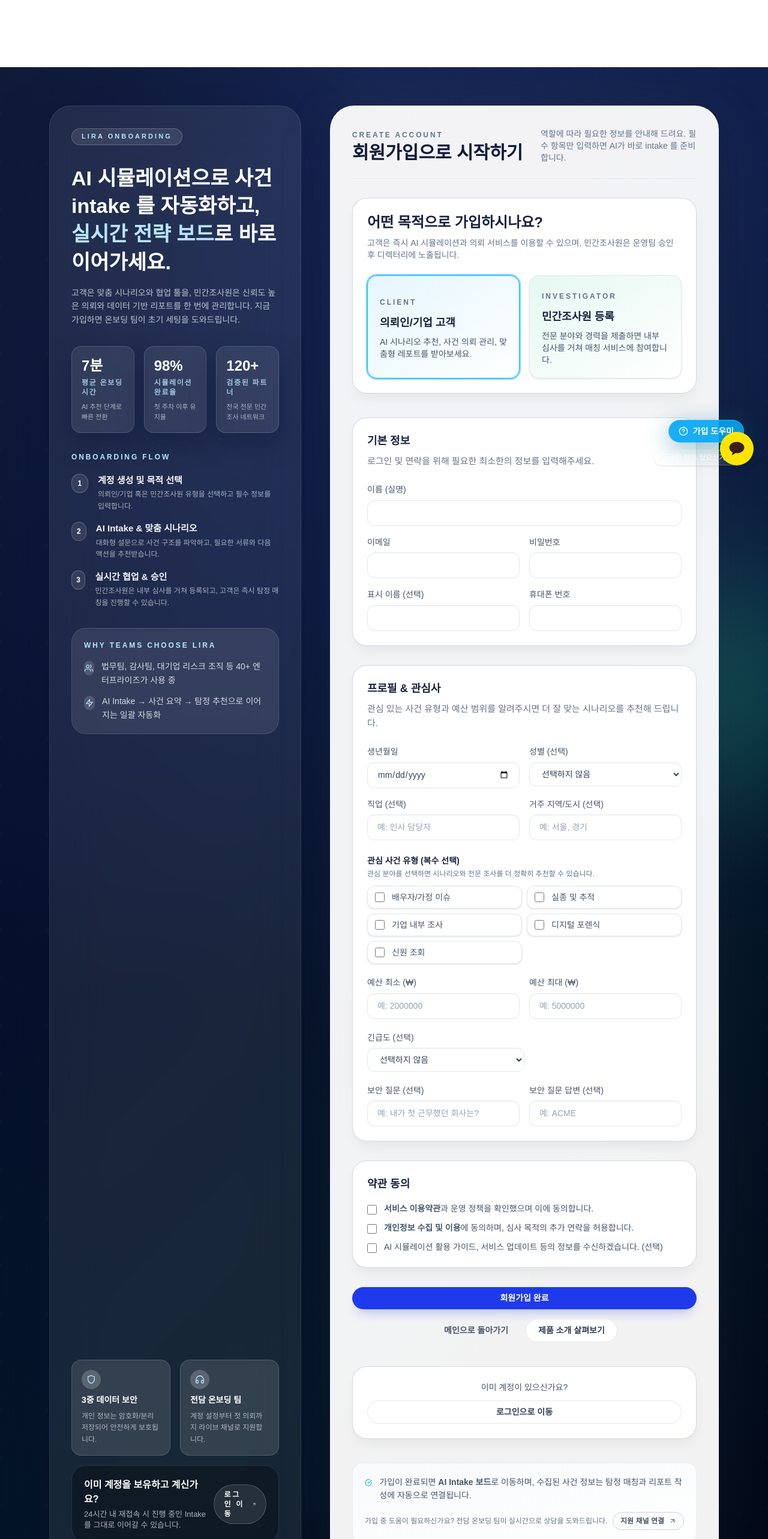
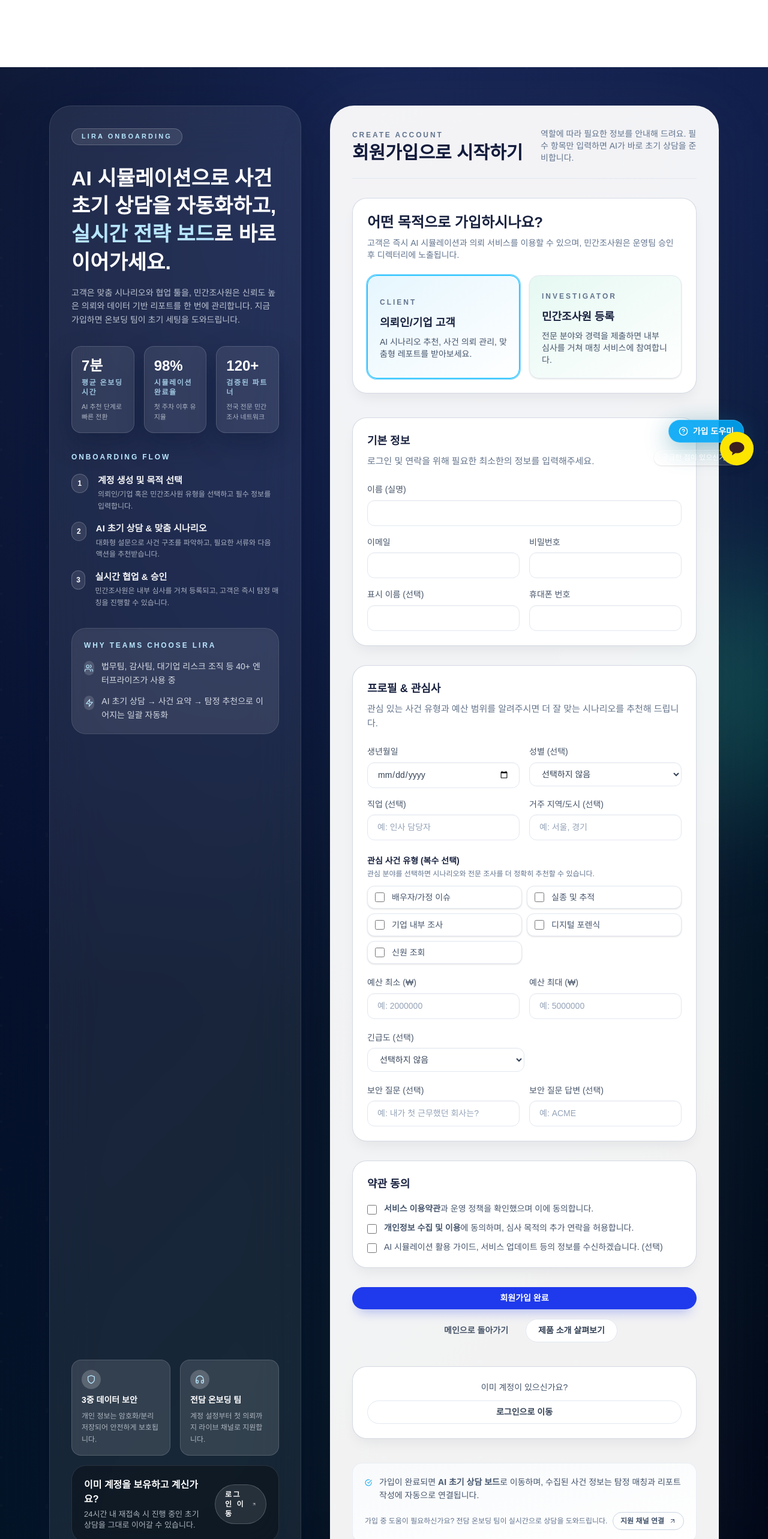
Before and after one commit to hykwon-dot/lira-repo, a Next.js app: page /register in a window 1280 px wide. Shown: the top 2566 px of the page at 60% size. Built offline with nearby package versions, Linux system fonts and the light colour scheme.

Commit message:
Refactor: Replace 'Intake' with '초기 상담' in UI text

```diff
--- a/src/app/investigation-requests/new/RequestComposer.tsx
+++ b/src/app/investigation-requests/new/RequestComposer.tsx
@@ -466,7 +466,7 @@ export default function RequestComposer({ investigator, scenarios }: RequestComp
               <section className="rounded-3xl border border-indigo-100 bg-white/90 p-6 shadow-sm backdrop-blur">
                 <div className="flex items-start justify-between gap-4">
                   <div>
-                    <h2 className="text-lg font-semibold text-[#1a2340]">AI Intake 대화 기록</h2>
+                    <h2 className="text-lg font-semibold text-[#1a2340]">AI 초기 상담 대화 기록</h2>
                     <p className="mt-1 text-xs text-slate-500">
                       시뮬레이션에서 수집된 요약과 대화 내역입니다. 필요에 따라 세부 내용을 수정하거나 추가하세요.
                     </p>
--- a/src/app/register/HelpDeskWidget.tsx
+++ b/src/app/register/HelpDeskWidget.tsx
@@ -17,7 +17,7 @@ const FAQ_ITEMS = [
       "의뢰인 계정은 즉시 이용 가능하며, 민간조사원 계정은 평균 24시간 내 검토 후 결과를 안내드립니다.",
   },
   {
-    question: "AI Intake 결과는 어디에서 확인하나요?",
+    question: "AI 초기 상담 결과는 어디에서 확인하나요?",
     answer:
       "회원가입 직후 시뮬레이션 보드로 이동하면 사건 요약, 추천 탐정, 필요한 서류 목록을 한 화면에서 확인할 수 있습니다.",
   },
--- a/src/app/register/page.tsx
+++ b/src/app/register/page.tsx
@@ -36,7 +36,7 @@ const onboardingSteps = [
     detail: "의뢰인/기업 혹은 민간조사원 유형을 선택하고 필수 정보를 입력합니다.",
   },
   {
-    title: "AI Intake & 맞춤 시나리오",
+    title: "AI 초기 상담 & 맞춤 시나리오",
     detail: "대화형 설문으로 사건 구조를 파악하고, 필요한 서류와 다음 액션을 추천받습니다.",
   },
   {
@@ -83,7 +83,7 @@ export default function RegisterPage() {
             </span>
             <div className="space-y-4">
               <h1 className="text-2xl font-semibold leading-snug text-white sm:text-[30px] lg:text-[34px]">
-                AI 시뮬레이션으로 사건 intake 를 자동화하고,
+                AI 시뮬레이션으로 사건 초기 상담을 자동화하고,
                 <span className="text-sky-200"> 실시간 전략 보드</span>로 바로 이어가세요.
               </h1>
               <p className="text-[13px] leading-relaxed text-slate-200/80 sm:text-sm">
@@ -133,7 +133,7 @@ export default function RegisterPage() {
                 },
                 {
                   icon: FiZap,
-                  text: "AI Intake → 사건 요약 → 탐정 추천으로 이어지는 일괄 자동화",
+                  text: "AI 초기 상담 → 사건 요약 → 탐정 추천으로 이어지는 일괄 자동화",
                 }].map(({ icon: Icon, text }) => (
                   <div key={text} className="flex items-start gap-3 text-[13px] leading-relaxed text-slate-100/85 sm:text-sm">
                     <span className="mt-0.5 flex h-6 w-6 items-center justify-center rounded-full bg-white/15 text-sky-200">
@@ -166,7 +166,7 @@ export default function RegisterPage() {
               <div className="flex flex-col gap-3 sm:flex-row sm:items-center sm:justify-between">
                 <div className="space-y-1">
                   <p className="text-sm font-semibold text-white sm:text-base">이미 계정을 보유하고 계신가요?</p>
-                  <p className="text-xs text-slate-200/75 sm:text-[13px]">24시간 내 재접속 시 진행 중인 Intake 를 그대로 이어갈 수 있습니다.</p>
+                  <p className="text-xs text-slate-200/75 sm:text-[13px]">24시간 내 재접속 시 진행 중인 초기 상담을 그대로 이어갈 수 있습니다.</p>
                 </div>
                 <Link
                   href="/login"
@@ -189,7 +189,7 @@ export default function RegisterPage() {
                 <h2 className="text-2xl font-semibold text-[#121b3b] sm:text-3xl">회원가입으로 시작하기</h2>
               </div>
               <p className="text-[13px] text-slate-500 md:max-w-[260px] md:text-sm">
-                역할에 따라 필요한 정보를 안내해 드려요. 필수 항목만 입력하면 AI가 바로 intake 를 준비합니다.
+                역할에 따라 필요한 정보를 안내해 드려요. 필수 항목만 입력하면 AI가 바로 초기 상담을 준비합니다.
               </p>
             </div>
 
@@ -201,7 +201,7 @@ export default function RegisterPage() {
               <div className="flex items-start gap-3">
                 <FiCheckCircle className="mt-1 h-4 w-4 text-sky-500" />
                 <p className="leading-relaxed">
-                  가입이 완료되면 <strong>AI Intake 보드</strong>로 이동하며, 수집된 사건 정보는 탐정 매칭과 리포트 작성에 자동으로 연결됩니다.
+                  가입이 완료되면 <strong>AI 초기 상담 보드</strong>로 이동하며, 수집된 사건 정보는 탐정 매칭과 리포트 작성에 자동으로 연결됩니다.
                 </p>
               </div>
               <div className="flex flex-col gap-2 text-[12px] text-slate-500 sm:flex-row sm:items-center sm:justify-between sm:text-xs">
--- a/src/app/simulation/ChatSimulation.tsx
+++ b/src/app/simulation/ChatSimulation.tsx
@@ -136,7 +136,7 @@ const deriveKeywords = (summary: IntakeSummary | null): string[] => {
 };
 
 const assistantGreeting =
-  "안녕하세요, LIONE AI Intake 파트너입니다. 사건의 전반적인 상황과 지금 걱정되는 부분부터 차근차근 이야기해 주세요.";
+  "안녕하세요, LIONE AI 초기 상담 파트너입니다. 사건의 전반적인 상황과 지금 걱정되는 부분부터 차근차근 이야기해 주세요.";
 
 const mapMessagesToApi = (messages: ChatMessage[]) =>
   messages.map(({ role, content }) => ({ role, content }));
```
